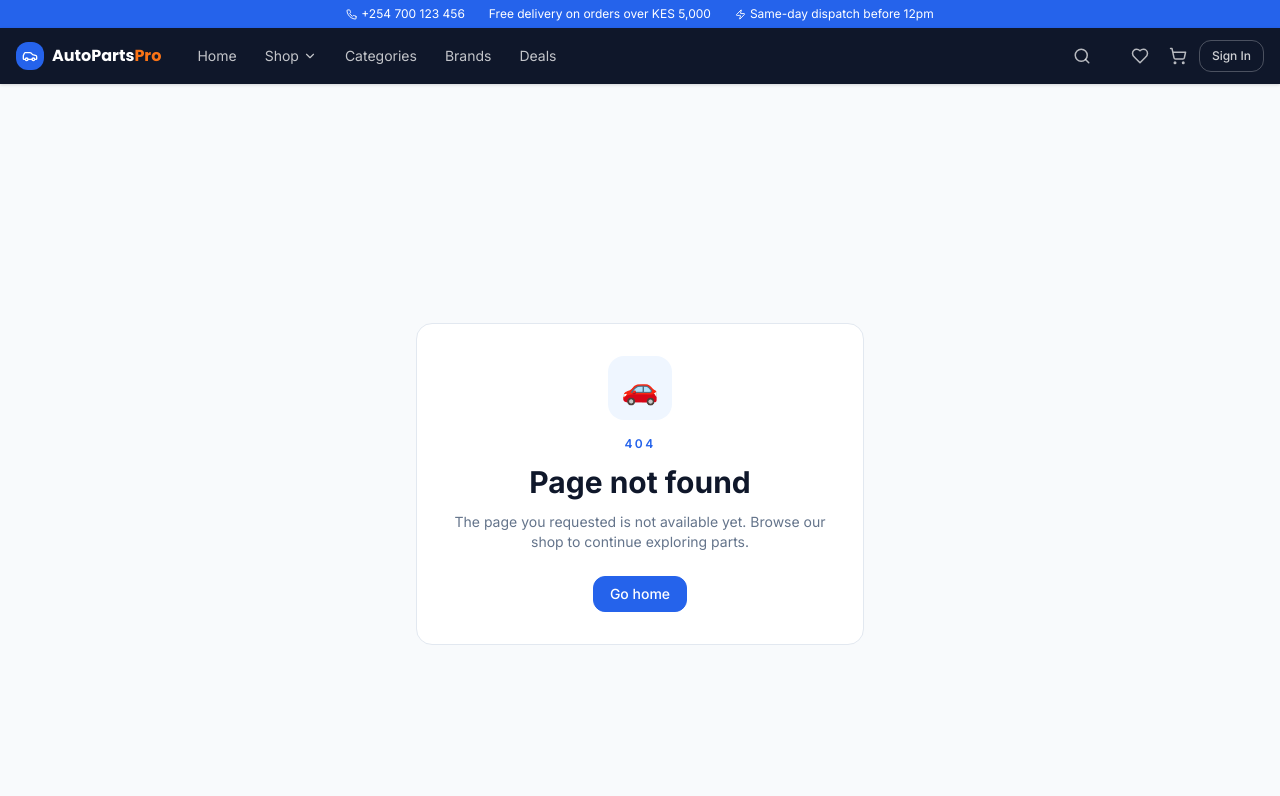
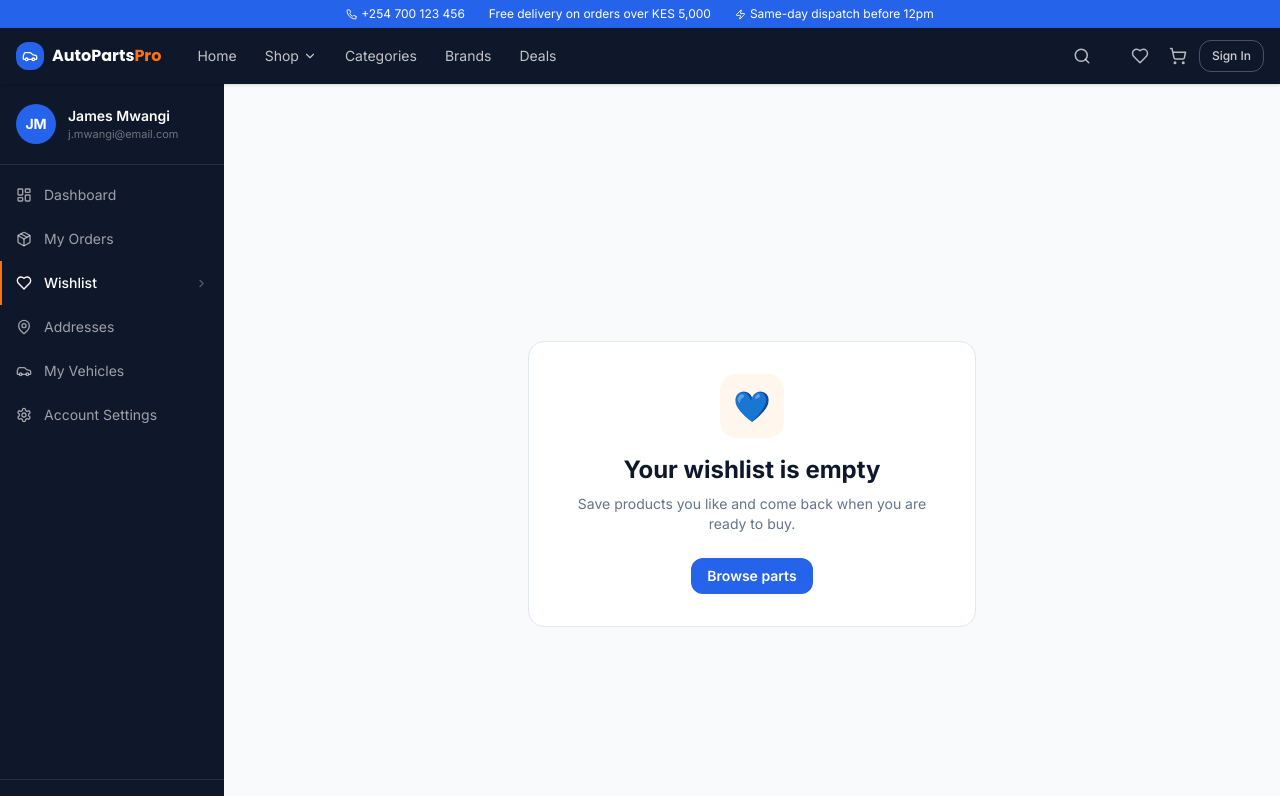
Before and after one commit to will92-tech/auto-parts, a Next.js app: page /account/wishlist in a window 1280 px wide. Before the commit this address had no page. Shown: the top 796 px of the page. Built offline with nearby package versions, Linux system fonts and the light colour scheme.

Commit message:
Create wishlist page

```diff
--- /dev/null
+++ b/src/app/account/wishlist/page.tsx
@@ -0,0 +1,54 @@
+'use client'
+
+import Link from 'next/link'
+import { ProductGrid } from '@/components/shop/ProductGrid'
+import { useCartStore } from '@/hooks/useCart'
+import { useWishlistStore, selectWishlistIds } from '@/hooks/useWishlist'
+import type { Product } from '@/types'
+
+export default function WishlistPage() {
+  const items = useWishlistStore((s) => s.items)
+  const addItem = useCartStore((s) => s.addItem)
+  const toggleWishlist = useWishlistStore((s) => s.toggle)
+  const wishlistIds = useWishlistStore(selectWishlistIds)
+
+  const handleAddToCart = (product: Product) => addItem(product)
+
+  if (items.length === 0) {
+    return (
+      <div className="min-h-screen bg-slate-50 flex items-center justify-center px-4">
+        <div className="max-w-md rounded-2xl border border-slate-200 bg-white p-8 text-center">
+          <div className="mx-auto mb-4 flex h-16 w-16 items-center justify-center rounded-2xl bg-orange-50 text-3xl">💙</div>
+          <h1 className="text-2xl font-bold text-navy">Your wishlist is empty</h1>
+          <p className="mt-2 text-sm text-slate-500">Save products you like and come back when you are ready to buy.</p>
+          <Link href="/shop" className="mt-6 inline-flex rounded-lg bg-brand-blue px-4 py-2 text-sm font-semibold text-white">
+            Browse parts
+          </Link>
+        </div>
+      </div>
+    )
+  }
+
+  return (
+    <div className="min-h-screen bg-slate-50">
+      <div className="bg-white border-b border-slate-200 px-4 py-6">
+        <div className="max-w-7xl mx-auto">
+          <p className="text-xs font-semibold uppercase tracking-[0.2em] text-brand-orange">Wishlist</p>
+          <h1 className="mt-2 text-3xl font-bold text-navy">Saved parts</h1>
+        </div>
+      </div>
+
+      <div className="max-w-7xl mx-auto px-4 py-8">
+        <ProductGrid
+          products={items}
+          totalCount={items.length}
+          onAddToCart={handleAddToCart}
+          onToggleWishlist={(product) => {
+            toggleWishlist(product)
+          }}
+          wishlisted={wishlistIds}
+        />
+      </div>
+    </div>
+  )
+}
```
